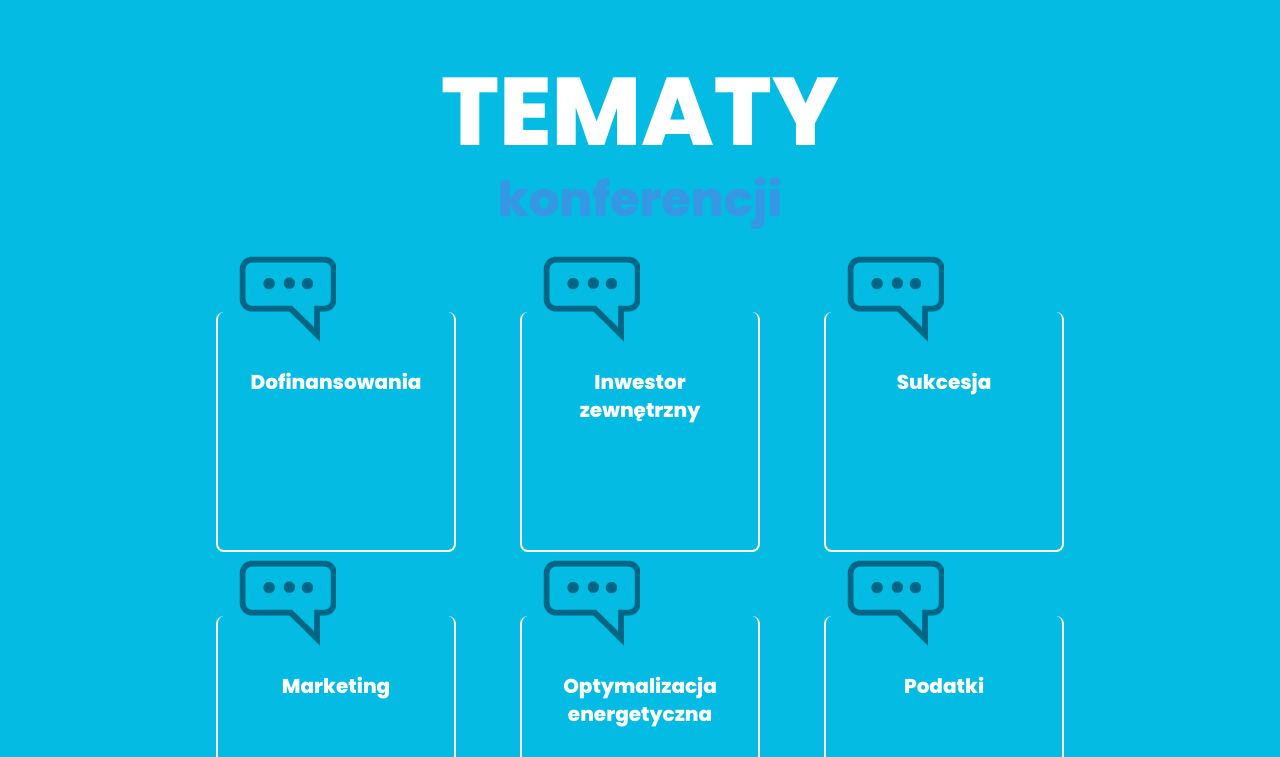
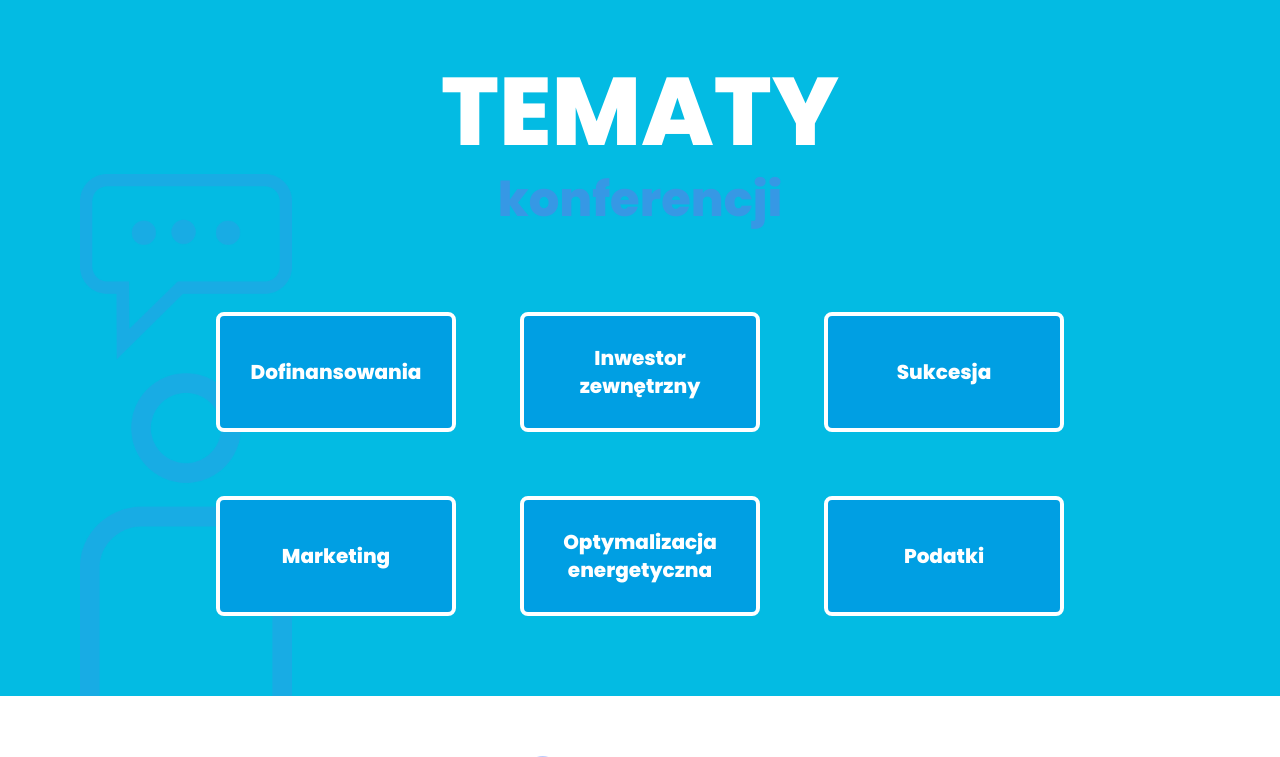
Before and after one commit to pospieszja/konin-business-meeting-2022, a website built with Vite: page index.html in a window 1280 px wide. Shown: the part 2043-2800 px from the top of the page. Built offline with nearby package versions, Linux system fonts and the light colour scheme.

Commit message:
fix topics

```diff
--- a/index.html
+++ b/index.html
@@ -88,40 +88,34 @@
         <p class="text-[#3698e5] text-center text-2xl sm:text-5xl py-4 pb-10 font-bold">konferencji</p>
         <div class="flex flex-col gap-16 text-white p-12 text-center font-bold items-center">
           <div class="flex flex-col xl:flex-row gap-16">
-            <div class="border-2 border-white rounded-lg pt-14 px-4 w-[240px] h-[240px] relative border-t-0">
-              <img class="absolute -top-14 right-1/2" src="./img/cloud.png"/>
+            <div class="bg-[#009fe3] border-[4px] border-white rounded-lg py-10 px-4 w-[240px] h-[120px] flex items-center justify-center">
               <p>
                 Dofinansowania
               </p>
             </div>
-            <div class="border-2 border-white rounded-lg pt-14 px-4 w-[240px] h-[240px] relative border-t-0">
-              <img class="absolute -top-14 right-1/2" src="./img/cloud.png"/>
+            <div class="bg-[#009fe3] border-[4px] border-white rounded-lg py-10 px-4 w-[240px] h-[120px] flex items-center justify-center">
               <p>
                 Inwestor zewnętrzny
               </p>
             </div>
-            <div class="border-2 border-white rounded-lg pt-14 px-4 w-[240px] h-[240px] relative border-t-0">
-              <img class="absolute -top-14 right-1/2" src="./img/cloud.png"/>
+            <div class="bg-[#009fe3] border-[4px] border-white rounded-lg py-10 px-4 w-[240px] h-[120px] flex items-center justify-center">
               <p>
                 Sukcesja
               </p>
             </div>
           </div>
           <div class="flex flex-col xl:flex-row gap-16">
-          <div class="border-2 border-white rounded-lg pt-14 px-4 w-[240px] h-[240px] relative border-t-0">
-            <img class="absolute -top-14 right-1/2" src="./img/cloud.png"/>
+            <div class="bg-[#009fe3] border-[4px] border-white rounded-lg py-10 px-4 w-[240px] h-[120px] flex items-center justify-center">
             <p>
               Marketing
             </p>
           </div>
-          <div class="border-2 border-white rounded-lg pt-14 px-4 w-[240px] h-[240px] relative border-t-0">
-            <img class="absolute -top-14 right-1/2" src="./img/cloud.png"/>
+          <div class="bg-[#009fe3] border-[4px] border-white rounded-lg py-10 px-4 w-[240px] h-[120px] flex items-center justify-center">
             <p>
               Optymalizacja energetyczna
             </p>
           </div>
-          <div class="border-2 border-white rounded-lg pt-14 px-4 w-[240px] h-[240px] relative border-t-0">
-            <img class="absolute -top-14 right-1/2" src="./img/cloud.png"/>
+          <div class="bg-[#009fe3] border-[4px] border-white rounded-lg py-10 px-4 w-[240px] h-[120px] flex items-center justify-center">
             <p>
               Podatki
             </p>
@@ -129,7 +123,7 @@
           </div>
         </div>
       </div>
-      <img class="hidden h-3/4 absolute left-20 bottom-0 -z-10" src="./img/bg-2.png"/>
+      <img class="hidden xl:block h-3/4 absolute left-20 bottom-0 -z-10" src="./img/men.png"/>
     </section>
     <section id="agenda" class="relative">
     <!--agenda-->
@@ -294,6 +288,7 @@
           </div>
         </div>
       </div>
+      <img class="hidden xl:block h-3/4 absolute left-20 bottom-0 -z-10" src="./img/men.png"/>
     </footer>
     <script type="module" src="/main.js"></script>
   </body>
```
Also changed, not shown: img/men.png (added).
